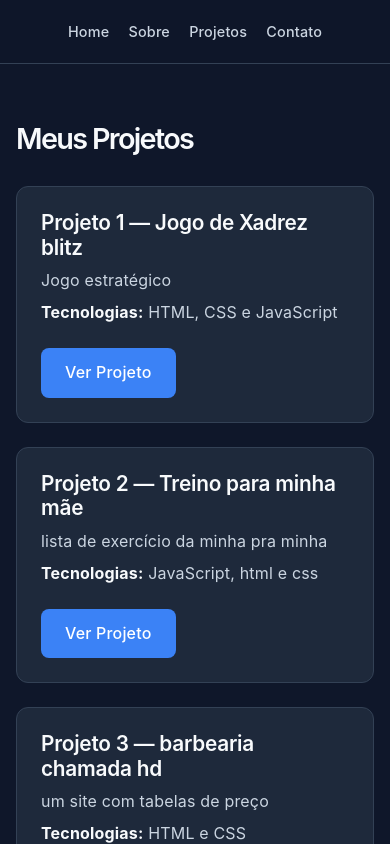
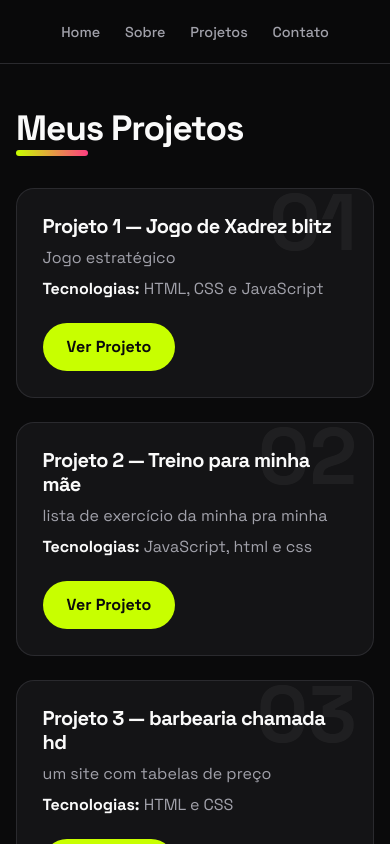
Before and after one commit to pedromillani-hub/meu-portifolio, a React (Vite) app: page /projetos in a window 390 px wide. Shown: the top 844 px of the page. Built offline with nearby package versions, Linux system fonts and the light colour scheme.

Commit message:
atualização do index.css e app.css

```diff
--- a/src/App.css
+++ b/src/App.css
@@ -1,131 +1,249 @@
-/* ===== Reset e base ===== */
-* {
-  box-sizing: border-box;
-  margin: 0;
-  padding: 0;
-}
-
-:root {
-  --bg: #0f172a;
-  --bg-card: #1e293b;
-  --borda: #334155;
-  --texto: #f8fafc;
-  --texto-suave: #cbd5e1;
-  --destaque: #3b82f6;
-  --destaque-hover: #2563eb;
-}
-
-body {
-  background-color: var(--bg);
-  color: var(--texto);
-  font-family: "Inter", system-ui, -apple-system, sans-serif;
-  line-height: 1.6;
-}
-
-/* ===== Menu de navegação ===== */
+/* ===== Menu ===== */
 nav {
   position: sticky;
   top: 0;
-  z-index: 10;
+  z-index: 20;
+  height: 64px;
   display: flex;
   justify-content: center;
-  gap: 0.5rem;
-  height: 64px;
   align-items: center;
-  background-color: rgba(15, 23, 42, 0.9);
-  backdrop-filter: blur(8px);
-  border-bottom: 1px solid var(--borda);
+  gap: 0.25rem;
+  background: rgba(10, 10, 11, 0.75);
+  backdrop-filter: blur(12px);
+  border-bottom: 1px solid var(--border);
 }
 
 nav a {
-  color: var(--texto-suave);
+  color: var(--text);
   text-decoration: none;
   font-weight: 500;
-  padding: 0.5rem 1rem;
-  border-radius: 8px;
-  transition: background-color 0.2s, color 0.2s;
+  padding: 0.5rem 1.1rem;
+  border-radius: 999px;
+  transition: background-color 0.2s, color 0.2s, transform 0.2s;
 }
 
 nav a:hover {
-  background-color: var(--bg-card);
-  color: var(--texto);
+  background: var(--lime);
+  color: #0a0a0b;
+  transform: translateY(-2px);
 }
 
-/* ===== Conteúdo das páginas (Sobre, Projetos, Contato) ===== */
-main > div {
-  max-width: 900px;
-  margin: 0 auto;
-  padding: 3rem 1.5rem;
+/* ===== Home (sobrescreve o fundo azul do estilo inline) ===== */
+main > section {
+  position: relative;
+  overflow: hidden;
+  min-height: calc(100vh - 64px) !important;
+  background: var(--bg) !important;
 }
 
-main h1 {
-  font-size: clamp(1.8rem, 4vw, 2.5rem);
-  margin-bottom: 1.5rem;
+/* Manchas de luz coloridas ao fundo */
+main > section::before,
+main > section::after {
+  content: "";
+  position: absolute;
+  width: 420px;
+  height: 420px;
+  border-radius: 50%;
+  filter: blur(110px);
+  opacity: 0.45;
+  animation: flutuar 10s ease-in-out infinite alternate;
+  pointer-events: none;
 }
 
-/* Home ocupa a tela toda, descontando o menu */
-main > section {
-  min-height: calc(100vh - 64px) !important;
+main > section::before {
+  background: var(--pink);
+  top: -80px;
+  left: -80px;
+}
+
+main > section::after {
+  background: var(--lime);
+  bottom: -100px;
+  right: -60px;
+  animation-delay: -5s;
+}
+
+main > section > div {
+  position: relative;
+  z-index: 1;
+}
+
+main > section h1 {
+  font-size: clamp(3rem, 9vw, 6.5rem) !important;
+  line-height: 1 !important;
+  letter-spacing: -0.04em;
+}
+
+/* "Pedro" com degradê */
+main > section h1 span {
+  background: var(--gradient);
+  -webkit-background-clip: text;
+  background-clip: text;
+  color: transparent !important;
+}
+
+main > section p {
+  font-family: var(--sans);
+}
+
+/* ===== Páginas internas ===== */
+main > div {
+  max-width: 1000px;
+  margin: 0 auto;
+  padding: 3rem 1.5rem 5rem;
+  animation: subir 0.6s ease both;
+}
+
+main > div h1 {
+  font-size: clamp(2.2rem, 6vw, 3.5rem);
+  margin-bottom: 2rem;
+}
+
+main > div h1::after {
+  content: "";
+  display: block;
+  width: 72px;
+  height: 6px;
+  margin-top: 0.6rem;
+  border-radius: 999px;
+  background: var(--gradient);
 }
 
 /* ===== Listas (Sobre e Contato) ===== */
 main ul {
   list-style: none;
+  padding: 0;
   display: grid;
-  gap: 0.75rem;
+  gap: 0.9rem;
 }
 
 main li {
-  background-color: var(--bg-card);
-  border: 1px solid var(--borda);
-  border-left: 4px solid var(--destaque);
-  border-radius: 8px;
-  padding: 0.9rem 1.2rem;
-  color: var(--texto-suave);
+  background: var(--bg-card);
+  border: 1px solid var(--border);
+  border-radius: 14px;
+  padding: 1rem 1.3rem;
+  color: var(--text);
+  transition: transform 0.2s, border-color 0.2s;
 }
 
-/* ===== Cards de projetos ===== */
+main li:hover {
+  transform: translateX(8px);
+  border-color: var(--lime);
+}
+
+/* ===== Projetos: grade de cards numerados ===== */
+main > div:has(.projeto-card) {
+  display: grid;
+  grid-template-columns: repeat(2, 1fr);
+  gap: 1.5rem;
+  counter-reset: projeto;
+}
+
+main > div:has(.projeto-card) > h1 {
+  grid-column: 1 / -1;
+  margin-bottom: 0.5rem;
+}
+
 .projeto-card {
-  background-color: var(--bg-card);
-  border: 1px solid var(--borda);
-  border-radius: 12px;
-  padding: 1.5rem;
-  margin-bottom: 1.5rem;
-  transition: transform 0.2s, border-color 0.2s, box-shadow 0.2s;
+  position: relative;
+  overflow: hidden;
+  counter-increment: projeto;
+  padding: 1.6rem;
+  border: 1px solid transparent;
+  border-radius: 18px;
+  background:
+    linear-gradient(var(--bg-card), var(--bg-card)) padding-box,
+    linear-gradient(135deg, var(--border), var(--border)) border-box;
+  transition: transform 0.25s, box-shadow 0.25s, background 0.25s;
+}
+
+/* Número grande ao fundo */
+.projeto-card::before {
+  content: counter(projeto, decimal-leading-zero);
+  position: absolute;
+  top: -0.4rem;
+  right: 1rem;
+  font-size: 5rem;
+  font-weight: 700;
+  line-height: 1;
+  color: rgba(255, 255, 255, 0.05);
+  pointer-events: none;
 }
 
 .projeto-card:hover {
-  transform: translateY(-4px);
-  border-color: var(--destaque);
-  box-shadow: 0 8px 24px rgba(0, 0, 0, 0.35);
+  transform: translateY(-6px) rotate(-0.5deg);
+  box-shadow: 0 20px 40px rgba(0, 0, 0, 0.5), 0 0 30px rgba(200, 255, 0, 0.12);
+  background:
+    linear-gradient(var(--bg-card), var(--bg-card)) padding-box,
+    linear-gradient(135deg, var(--lime), var(--pink)) border-box;
 }
 
 .projeto-card h2 {
-  font-size: 1.3rem;
-  margin-bottom: 0.5rem;
+  position: relative;
 }
 
 .projeto-card p {
-  color: var(--texto-suave);
+  position: relative;
   margin-bottom: 0.4rem;
+  color: var(--text);
+}
+
+/* Botão "Ver Projeto" (sobrescreve o azul inline) */
+.projeto-card a {
+  position: relative;
+  background-color: var(--lime) !important;
+  color: #0a0a0b !important;
+  font-weight: 700 !important;
+  border-radius: 999px !important;
+  transition: background-color 0.2s, transform 0.2s;
 }
 
 .projeto-card a:hover {
-  background-color: var(--destaque-hover) !important;
+  background-color: var(--pink) !important;
+  color: #fff !important;
+  transform: scale(1.05);
+}
+
+/* ===== Animações ===== */
+@keyframes subir {
+  from {
+    opacity: 0;
+    transform: translateY(24px);
+  }
+  to {
+    opacity: 1;
+    transform: translateY(0);
+  }
+}
+
+@keyframes flutuar {
+  from {
+    transform: translate(0, 0) scale(1);
+  }
+  to {
+    transform: translate(60px, 40px) scale(1.2);
+  }
+}
+
+@media (prefers-reduced-motion: reduce) {
+  * {
+    animation: none !important;
+    transition: none !important;
+  }
 }
 
 /* ===== Responsivo ===== */
-@media (max-width: 600px) {
-  nav {
-    gap: 0;
-  }
-
+@media (max-width: 700px) {
   nav a {
-    padding: 0.5rem 0.6rem;
+    padding: 0.5rem 0.65rem;
     font-size: 0.9rem;
   }
 
   main > div {
-    padding: 2rem 1rem;
+    padding: 2rem 1rem 4rem;
+  }
+
+  main > div:has(.projeto-card) {
+    grid-template-columns: 1fr;
   }
 }
--- a/src/index.css
+++ b/src/index.css
@@ -1,31 +1,27 @@
-/* ===== Variáveis do tema (azul-marinho) ===== */
+@import url("https://fonts.googleapis.com/css2?family=Space+Grotesk:wght@400;500;700&display=swap");
+
+/* ===== Variáveis do tema: preto + lima + rosa ===== */
 :root {
-  --bg: #0f172a;
-  --bg-card: #1e293b;
-  --border: #334155;
-  --text: #cbd5e1;
-  --text-h: #f8fafc;
-  --accent: #3b82f6;
-  --accent-hover: #2563eb;
-  --accent-bg: rgba(59, 130, 246, 0.15);
-  --accent-border: rgba(59, 130, 246, 0.5);
-  --code-bg: #1e293b;
-  --shadow:
-    rgba(0, 0, 0, 0.4) 0 10px 15px -3px, rgba(0, 0, 0, 0.25) 0 4px 6px -2px;
+  --bg: #0a0a0b;
+  --bg-card: #141416;
+  --border: #2a2a2e;
+  --text: #a1a1aa;
+  --text-h: #fafafa;
+  --lime: #c8ff00;
+  --pink: #ff3d81;
+  --orange: #ff8a00;
+  --accent: var(--lime);
+  --gradient: linear-gradient(90deg, var(--lime), var(--pink));
 
-  --sans: "Inter", system-ui, "Segoe UI", Roboto, sans-serif;
-  --heading: "Inter", system-ui, "Segoe UI", Roboto, sans-serif;
+  --sans: "Space Grotesk", system-ui, "Segoe UI", Roboto, sans-serif;
   --mono: ui-monospace, Consolas, monospace;
 
-  font: 18px/145% var(--sans);
-  letter-spacing: 0.18px;
+  font: 18px/150% var(--sans);
   color-scheme: dark;
   color: var(--text);
   background: var(--bg);
-  font-synthesis: none;
   text-rendering: optimizeLegibility;
   -webkit-font-smoothing: antialiased;
-  -moz-osx-font-smoothing: grayscale;
 
   @media (max-width: 1024px) {
     font-size: 16px;
@@ -37,13 +33,16 @@
   box-sizing: border-box;
 }
 
+html {
+  scroll-behavior: smooth;
+}
+
 body {
   margin: 0;
   background: var(--bg);
   color: var(--text);
 }
 
-/* Layout em tela cheia (sem a coluna centralizada do template do Vite) */
 #root {
   width: 100%;
   min-height: 100svh;
@@ -56,17 +55,17 @@ main {
   flex: 1;
 }
 
-/* ===== Títulos e textos ===== */
+/* ===== Tipografia ===== */
 h1,
 h2 {
-  font-family: var(--heading);
-  font-weight: 600;
+  font-family: var(--sans);
+  font-weight: 700;
   color: var(--text-h);
+  letter-spacing: -0.03em;
 }
 
 h1 {
   font-size: 56px;
-  letter-spacing: -1.68px;
   margin: 32px 0;
   @media (max-width: 1024px) {
     font-size: 36px;
@@ -76,8 +75,7 @@ h1 {
 
 h2 {
   font-size: 24px;
-  line-height: 118%;
-  letter-spacing: -0.24px;
+  line-height: 120%;
   margin: 0 0 8px;
   @media (max-width: 1024px) {
     font-size: 20px;
@@ -93,27 +91,24 @@ strong {
 }
 
 a {
-  color: var(--accent);
+  color: var(--lime);
 }
 
-/* ===== Código ===== */
 code {
   font-family: var(--mono);
-  display: inline-flex;
+  font-size: 15px;
+  padding: 4px 8px;
   border-radius: 4px;
-  color: var(--text-h);
-  font-size: 15px;
-  line-height: 135%;
-  padding: 4px 8px;
-  background: var(--code-bg);
+  background: var(--bg-card);
+  color: var(--lime);
 }
 
-/* ===== Seleção de texto e foco ===== */
 ::selection {
-  background: var(--accent-bg);
+  background: var(--pink);
+  color: #fff;
 }
 
 :focus-visible {
-  outline: 2px solid var(--accent-border);
-  outline-offset: 2px;
+  outline: 2px solid var(--lime);
+  outline-offset: 3px;
 }
```
